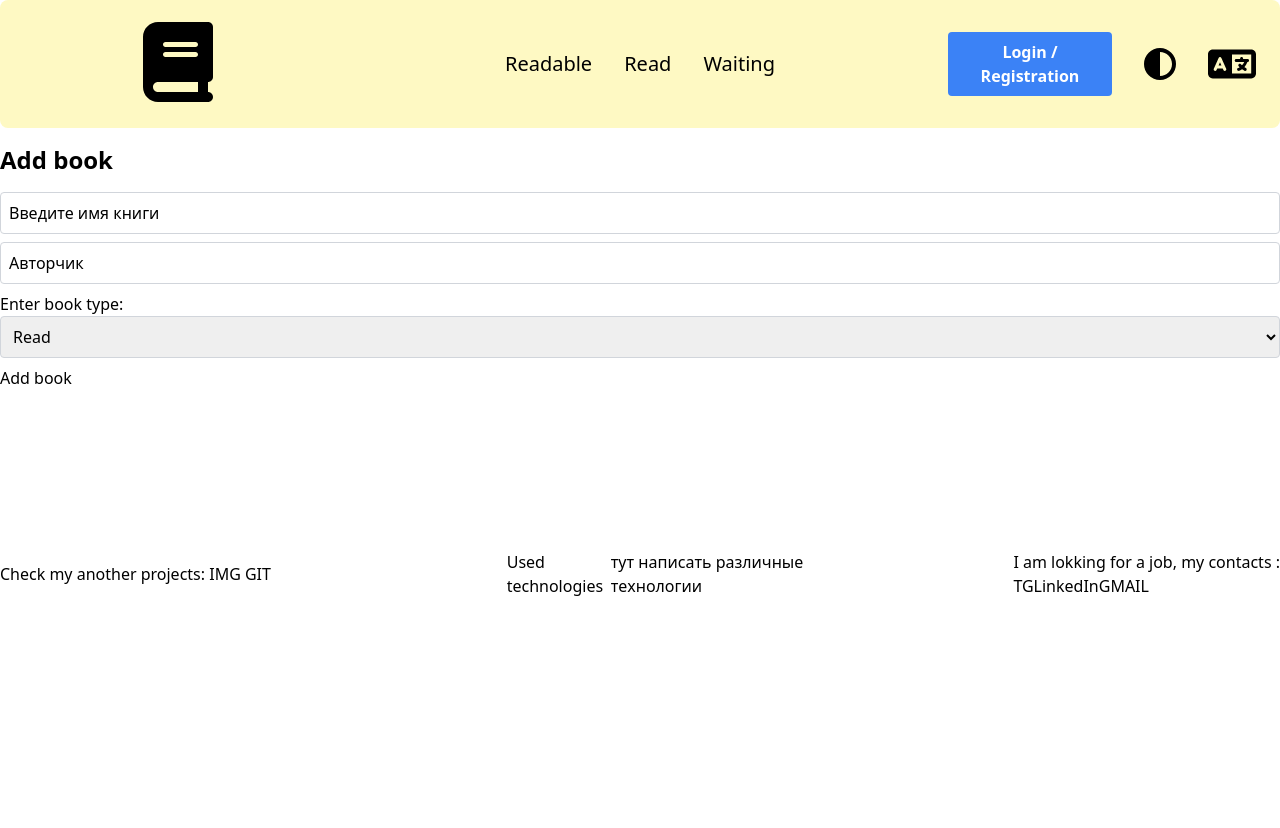
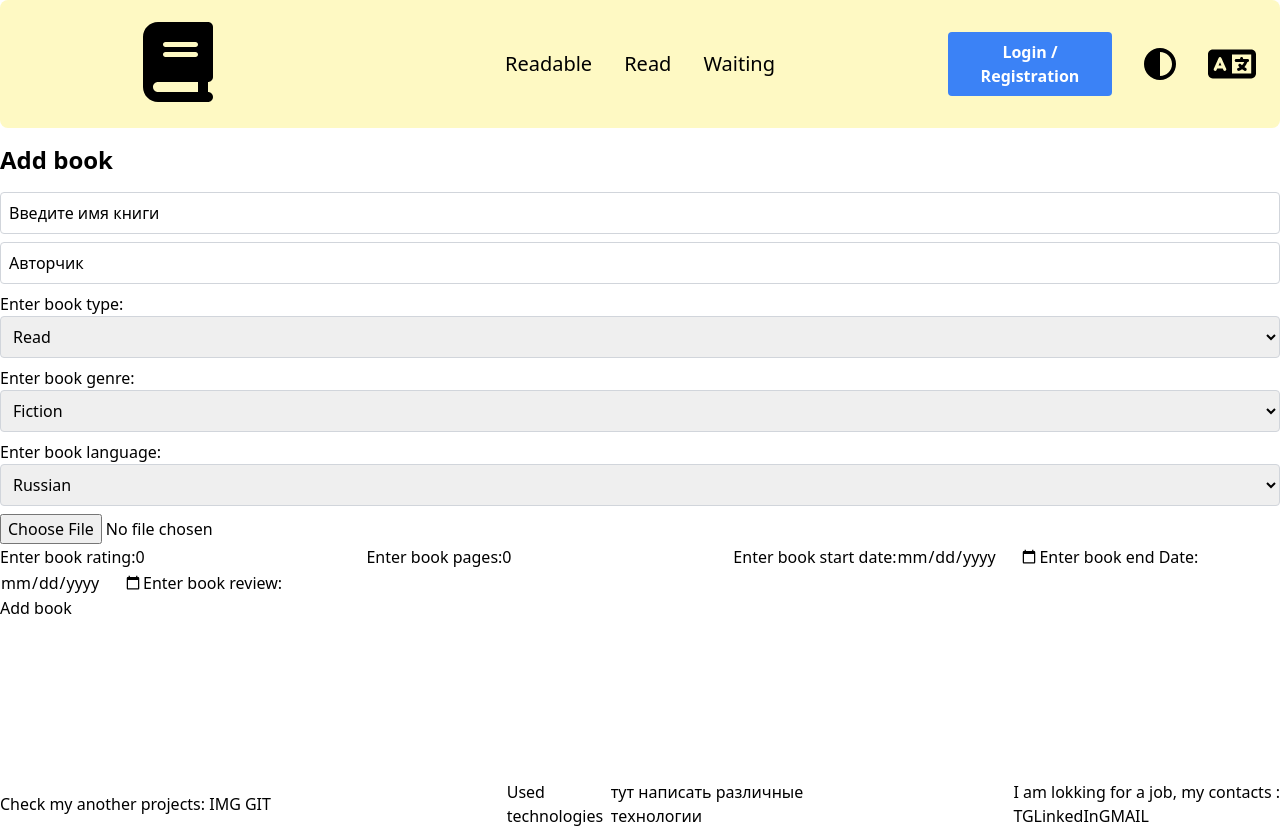
Before and after one commit to AndrewLesch/Library, a Next.js app: page /book-form in a window 1280 px wide. Before the commit the page ends 800 px from the top, so only its background shows below. Built offline with nearby package versions, Linux system fonts and the light colour scheme.

Commit message:
Add bookId page

```diff
--- a/src/api/addBook/index.ts
+++ b/src/api/addBook/index.ts
@@ -1,14 +1,21 @@
 import fetchPathAddBook from "./constants";
 
 const addBook = (token: any, bookData: any) => {
-  console.log(token)
+  const formData = new FormData();
+
+  // Добавляем данные о книге (в формате JSON) в FormData
+  formData.append('bookData', JSON.stringify(bookData));
+
+  // Добавляем изображение книги как файл в FormData с ключом 'img'
+  formData.append('img', bookData.img);
+  console.log(typeof bookData.img)
+
   fetch(fetchPathAddBook, {
     method: 'POST',
     headers: {
       'Authorization': token,
-      'Content-Type': 'application/json', // Устанавливаем заголовок для JSON-данных
     },
-    body: JSON.stringify(bookData), // Преобразуем данные книги в формат JSON
+    body: formData,
   })
     .then((response) => {
       if (response.status === 200) {
@@ -18,9 +25,8 @@ const addBook = (token: any, bookData: any) => {
       }
     })
     .then((responseData) => {
-    console.log(responseData)
+      console.log(responseData);
       // В случае успеха вызываем колбэк successCallback с данными с сервера
-
     })
     .catch((error) => {
       console.error(error);
--- /dev/null
+++ b/src/api/getBookById/constants.ts
@@ -0,0 +1,3 @@
+const fetchPathGetBookById: string = 'http://localhost:3001/get-book-by-id'
+
+export default fetchPathGetBookById
--- /dev/null
+++ b/src/api/getBookById/index.ts
@@ -0,0 +1,29 @@
+import fetchPathGetBookById from "./constants";
+
+
+const getBookById = (token: any, id: any, setBook: any): any => {
+  fetch(`${fetchPathGetBookById}/${id}`, {
+    method: 'GET',
+    headers: {
+      Authorization: token // Если требуется токен авторизации
+    }
+  })
+  .then((response) => {
+    console.log(response)
+    if (response.status === 200) {
+      return response.json();
+
+    } else {
+      throw new Error('Failed to fetch books by type');
+    }
+  })
+  .then((responseData) => {
+    console.log(responseData)
+    setBook(...responseData)
+  })
+  .catch((error) => {
+    console.error(error);
+  });
+}
+
+export default getBookById;
--- a/src/app/[bookType]/[id]/page.tsx
+++ b/src/app/[bookType]/[id]/page.tsx
@@ -1,15 +1,87 @@
+
+'use client'
+import React, { useEffect, useState } from 'react';
+import getBookById from '@/api/getBookById';
+import getToken from '@/utils/workWithTokens/getToken';
+
 type Props = {
-  params : {
+  params: {
     id: string;
-  }
+  };
+};
+
+export default function Book({ params: { id } }: Props) {
+  const [book, setBook] = useState({} as any);
+
+  useEffect(() => {
+    const token = getToken();
+    getBookById(token, id, setBook);
+    console.log(book)
+  }, [id]);
+
+  return (
+    <div className="bg-white p-4 shadow-md rounded-md">
+      <h1 className="text-2xl font-bold mb-4">Book Details</h1>
+
+      {book && (
+        <div>
+          <div className="mb-4">
+            <p>
+              <span className="font-semibold">Title:</span> {book.title}
+            </p>
+          </div>
+          <div className="mb-4">
+            <p>
+              <span className="font-semibold">Author:</span> {book.author}
+            </p>
+          </div>
+          <div className="mb-4">
+            <p>
+              <span className="font-semibold">Type:</span> {book.type}
+            </p>
+          </div>
+          <div className="mb-4">
+            <p>
+              <span className="font-semibold">Genre:</span> {book.genre}
+            </p>
+          </div>
+          <div className="mb-4">
+            <p>
+              <span className="font-semibold">Language:</span> {book.language}
+            </p>
+          </div>
+          <div className="mb-4">
+            <p>
+              <span className="font-semibold">Rating:</span> {book.rating}
+            </p>
+          </div>
+          <div className="mb-4">
+            <p>
+              <span className="font-semibold">Pages:</span> {book.pages}
+            </p>
+          </div>
+          <div className="mb-4">
+            <p>
+              <span className="font-semibold">Start Date:</span> {book.startDate}
+            </p>
+          </div>
+          <div className="mb-4">
+            <p>
+              <span className="font-semibold">End Date:</span> {book.endDate}
+            </p>
+          </div>
+          <div className="mb-4">
+            <p>
+              <span className="font-semibold">Review:</span> {book.review}
+            </p>
+          </div>
+          <div className="mb-4">
+            <p>
+              <span className="font-semibold">Awaiting Date:</span> {book.awaitingDate}
+            </p>
+          </div>
+        </div>
+      )}
+    </div>
+  );
 }
-
-export function generateMetadata ({params : {id} }: Props) {
-  return {
-    title : id,
-  }
-}
-
-export default function ReadBook ({params : {id}} : Props) {
-  return <h1>Book 1 {id}</h1>
-}
--- a/src/app/[bookType]/page.tsx
+++ b/src/app/[bookType]/page.tsx
@@ -29,18 +29,30 @@ export default function BookTypePage() {
   };
 
   return (
-    <div className="w-4/5 mx-auto">
+<div className="container mx-auto min-h-120">
   <h1 className="text-2xl font-bold mb-4">Книги по типу: {bookType}</h1>
-      <div className="grid grid-cols-1 sm:grid-cols-2 md:grid-cols-3 gap-4">
-        {currentBooks?.map((book: any, index) => (
-          <Link href='/[bookType]/[id]' as={`/${bookType}/${book.id}`}>
+  <div className="grid grid-cols-2 gap-20">
+    {currentBooks?.map((book: any) => (
+      <Link href="/[bookType]/[id]" className='w-2/3 mx-auto' key={book.id} as={`/${bookType}/${book.id}`}>
 <div
   key={book.id}
-              className="md:w-3/5 bg-gray-400 p-4 mx-auto rounded-lg shadow-md cursor-pointer hover:shadow-lg transition-transform transform hover:-translate-y-1 h-80"
+  className="bg-gray-400 mx-auto rounded-lg shadow-md cursor-pointer hover:shadow-lg transition-transform transform hover:-translate-y-1 h-auto"
 >
+  <div className="relative">
+    <img
+      src={`http://localhost:3001/` + book.coverPath}
+      alt={book.title}
+      className="w-full h-96 object-cover rounded-t-lg"
+    />
+  </div>
+  <div className="p-4 text-center">
     <h2 className="text-lg font-semibold">{book.title}</h2>
     <p className="text-gray-600 text-sm">{book.author}</p>
   </div>
+</div>
+
+
+
       </Link>
     ))}
   </div>
@@ -51,9 +63,7 @@ export default function BookTypePage() {
           <button
             key={page}
             className={`px-2 py-1 border rounded ${
-                  currentPage === page + 1
-                    ? 'bg-blue-500 text-white'
-                    : 'border-gray-300'
+              currentPage === page + 1 ? 'bg-blue-500 text-white' : 'border-gray-300'
             }`}
             onClick={() => handlePageChange(page + 1)}
           >
@@ -64,5 +74,5 @@ export default function BookTypePage() {
     )}
   </div>
 </div>
-  );
+  )
 }
--- a/src/app/book-form/page.tsx
+++ b/src/app/book-form/page.tsx
@@ -8,6 +8,15 @@ const empyBook = {
   name: 'Введите имя книги',
   author: 'Авторчик',
   type: 'read',
+  genre: '',
+  language: '',
+  rating: 0,
+  pages: 0,
+  startDate: '',
+  endDate: '',
+  review: '',
+  awaitingDate: '',
+  img: ''
 }
 
 export default function BookForm() {
@@ -17,9 +26,15 @@ export default function BookForm() {
     setBook({ ...book, [field]: e.target.value });
   };
 
+
+  const handleFileChange = (e: any) => {
+    setBook({...book, img: e.target.files[0]})
+  }
+
   const handleAddBook = () => {
     event?.preventDefault()
     const token = getToken();
+    console.log(book)
     addBook(token, book)
   }
 
@@ -30,12 +45,14 @@ export default function BookForm() {
         className="w-full p-2 mb-2 border border-gray-300 rounded"
         placeholder="Enter book name"
         value={book.name}
+        required
         onChange={(e) => handleFieldChange(e, 'name')}
       />
       <input
         className="w-full p-2 mb-2 border border-gray-300 rounded"
         placeholder="Enter book author"
         value={book.author}
+        required
         onChange={(e) => handleFieldChange(e, 'author')}
       />
       <div className="mb-2">
@@ -50,10 +67,76 @@ export default function BookForm() {
           <option value="awaiting">Awaiting</option>
         </select>
       </div>
+      <div className="mb-2">
+        Enter book genre:
+        <select
+          className="w-full p-2 border border-gray-300 rounded"
+          onChange={(e) => handleFieldChange(e, 'genre')}
+          value={book.genre}
+        >
+          <option value="fiction">Fiction</option>
+          <option value="non-fiction">Non Fiction</option>
+          <option value="fantasy">Fantasy</option>
+          <option value="horror">Horror</option>
+          <option value="thriller">Thriller</option>
+          <option value="biography">Biography</option>
+        </select>
+      </div>
+
+      <div className="mb-2">
+        Enter book language:
+        <select
+          className="w-full p-2 border border-gray-300 rounded"
+          onChange={(e) => handleFieldChange(e, 'language')}
+          value={book.language}
+        >
+          <option value="russian">Russian</option>
+          <option value="english">English</option>
+        </select>
+      </div>
+      <input type="file" onChange={(e) => handleFileChange(e)}></input>
 
       {book.type === "read" ? (
         <div>
-
+          Enter book rating:
+         <input
+          required
+          type="number"
+          max={10}
+          placeholder="Оценка книги"
+          value={book.rating}
+          onChange={(e) => handleFieldChange(e, 'rating')}
+          >
+          </input>
+          Enter book pages:
+          <input
+          required
+          type="number"
+          placeholder="Количество страниц"
+          value={book.pages}
+          onChange={(e) => handleFieldChange(e, 'pages')}
+          >
+          </input>
+          Enter book start date:
+          <input
+          required
+            type="date"
+            value={book.startDate}
+            onChange={(e) => handleFieldChange(e, 'startDate')}
+            ></input>
+            Enter book end Date:
+          <input
+          required
+            type="date"
+            value={book.endDate}
+            onChange={(e) => handleFieldChange(e, 'endDate')}
+            ></input>
+            Enter book review:
+            <input
+            type="text"
+            value={book.review}
+            onChange={(e) => handleFieldChange(e, 'review')}
+            ></input>
         </div>
       ) : book.type === "readable" ? (
         <div>
@@ -61,7 +144,11 @@ export default function BookForm() {
         </div>
       ) : book.type === "awaiting" ? (
         <div>
-
+            <input
+            type="date"
+            value={book.awaitingDate}
+            onChange={(e) => handleFieldChange(e, 'awaitingDate')}
+            ></input>
         </div>
       ) : null}
       <button onClick={handleAddBook}>Add book</button>
```
Lines whose indentation alone changed are shown as unchanged.
